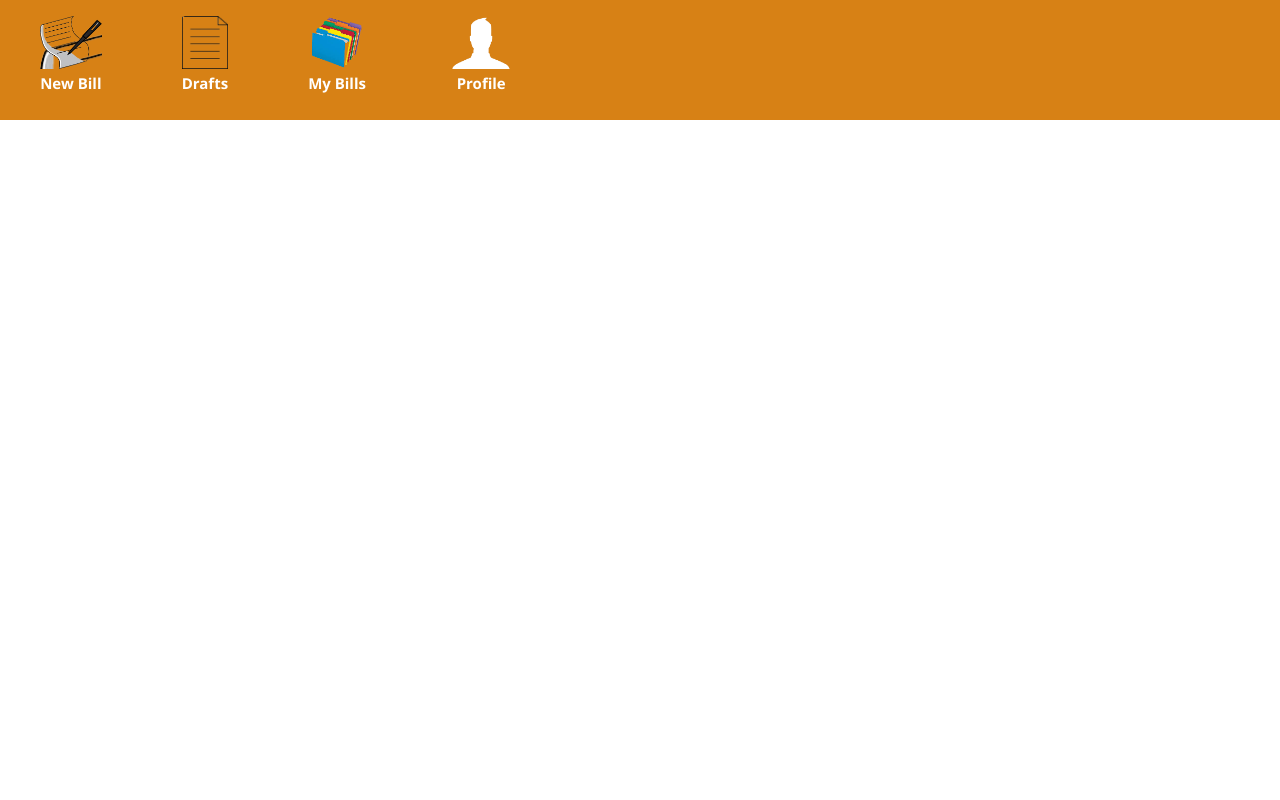
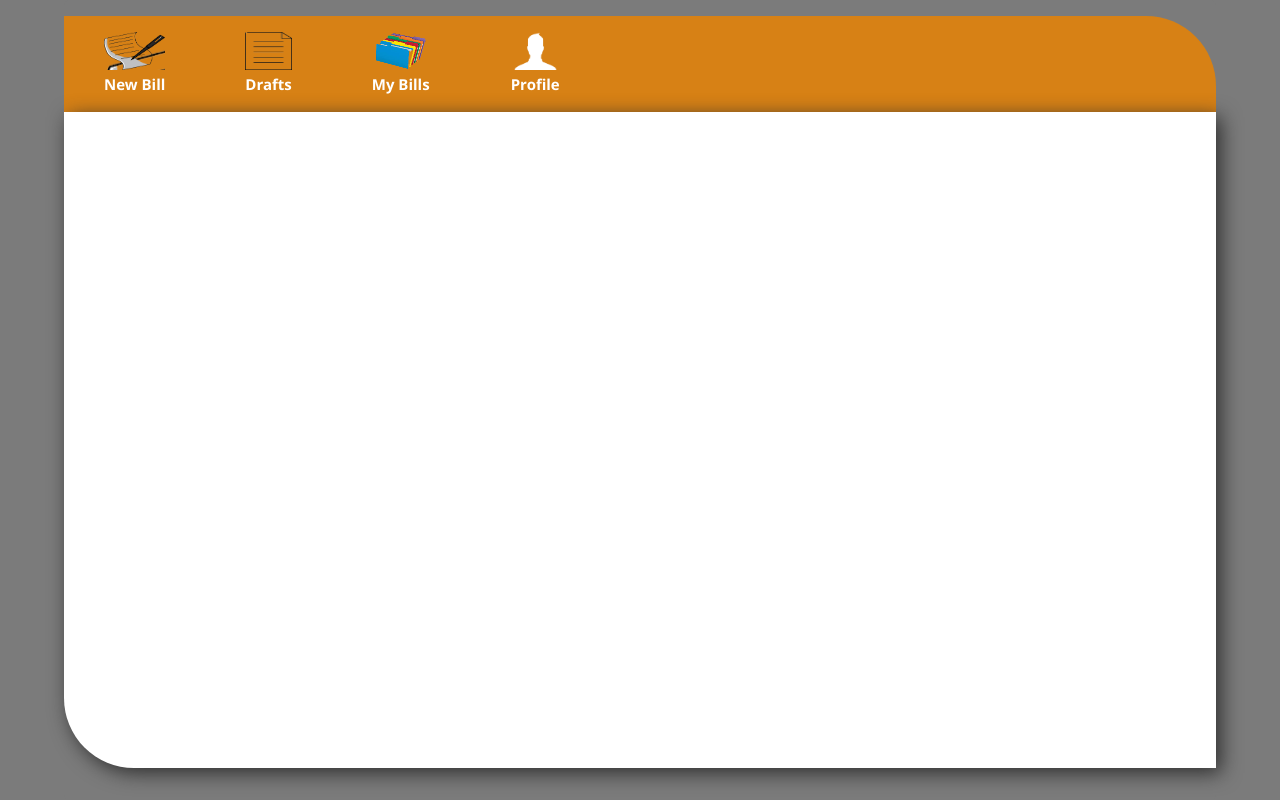
Before and after one commit to bwakyaya/signum-boc-web, a React (Create React App) app: page / in a window 1280 px wide. Both pictures are taken after a click on the button "LOGIN". Built offline with nearby package versions, Linux system fonts and the light colour scheme.

Commit message:
New Style

```diff
--- a/src/App.css
+++ b/src/App.css
@@ -2,7 +2,7 @@
   display: flex;
   align-items: center;
   justify-content: center;
-  background: grey;
+  background: rgb(123, 123, 123);
   height: 100vh;
   width: 100vw;
   margin: auto;}
@@ -104,9 +104,9 @@ font-size: 11px;}
 .home-plate{
   display: flex;
   flex-direction: row;
-  height: 100vh;
-  width: 100vw;
-  background-color: rgb(255, 255, 255);
+  height: 100%;
+  width: 90%;
+  background-color: rgb(123, 123, 123);
   /* box-shadow: 10px 10px 20px rgb(70, 70, 70); */
   /* border-radius: 5px; */
   /* overflow-y: auto; */}
@@ -151,22 +151,33 @@ font-size: 11px;}
   flex-direction: column;
   width: 100%;
   height: 100%;
-  background-color: rgb(255, 255, 255);
+  background-color: rgb(123, 123, 123);
   border-width: 1px;
   border-radius: 5px;}
 .divider2{
     height: 75%;}
+.margin{
+  height: 2%;
+}
 .options-panel{
   display: flex;
   flex-direction: row;
-  height: 15%;
+  border-style: none;
+  /* border-top-left-radius: 5px; */
+  border-top-right-radius: 70px;
+  height: 12%;
   width: 100%;
   background-color: rgb(215, 129, 21) ;
   border: none;}
 .form-widgets{
+  border-style: none;
+  border-bottom-left-radius: 70px;
+  /* border-bottom-right-radius: 10px; */
   display: flex;
   justify-content: center;
-  height: 85%;
+  background-color: #ffffff;
+  box-shadow:  5px 5px 20px rgb(46, 46, 46);
+  height: 82%;
   width: 100%;}
 .body{
     display: flex;
--- a/src/components/dashboard/new-bill-home/bill-home/index.js
+++ b/src/components/dashboard/new-bill-home/bill-home/index.js
@@ -30,6 +30,7 @@ export default function BOCHome() {
 
   return (
     <div className="boc-form-panel">
+      <div className="margin"></div>
       <div className="options-panel">
         <figure className="new-bill-fig">
           <img
--- a/src/components/dashboard/new-bill-home/summary.js
+++ b/src/components/dashboard/new-bill-home/summary.js
@@ -31,6 +31,7 @@ export default function SummaryPage() {
           type="number"
           placeholder="Number"
           className="taxation-field"
+          required
         ></input>
         <label className="taxation-year-label">Taxation Year</label>
         <input
```
